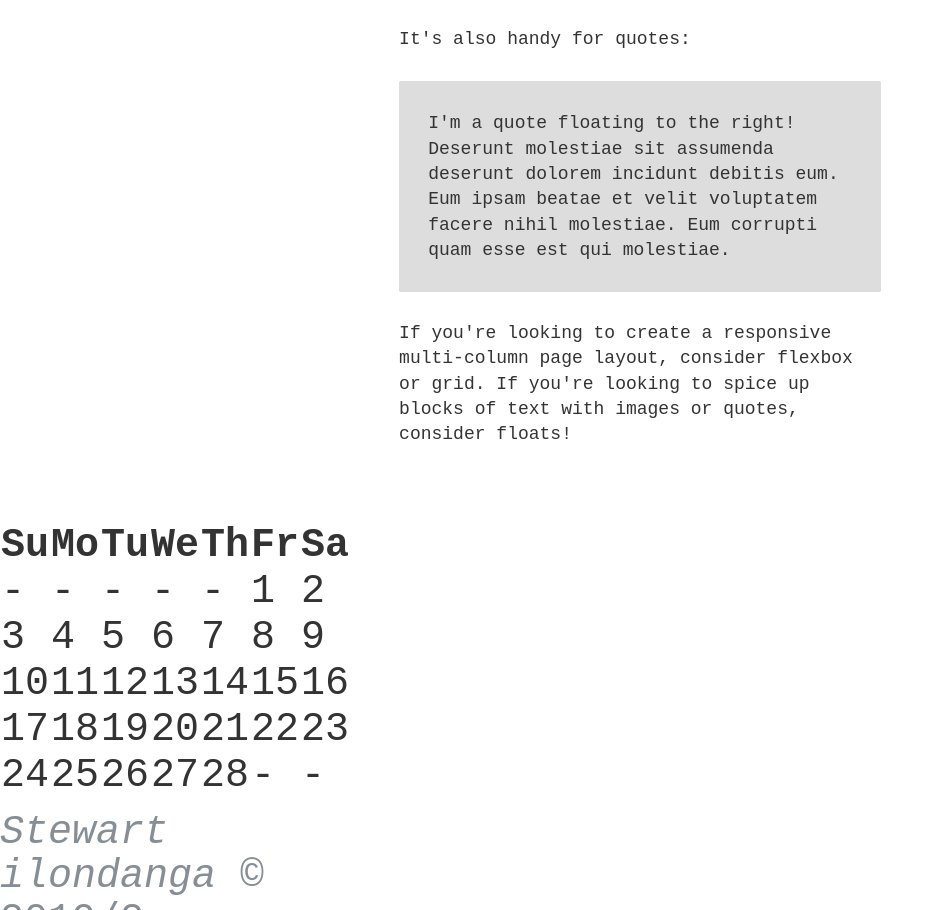
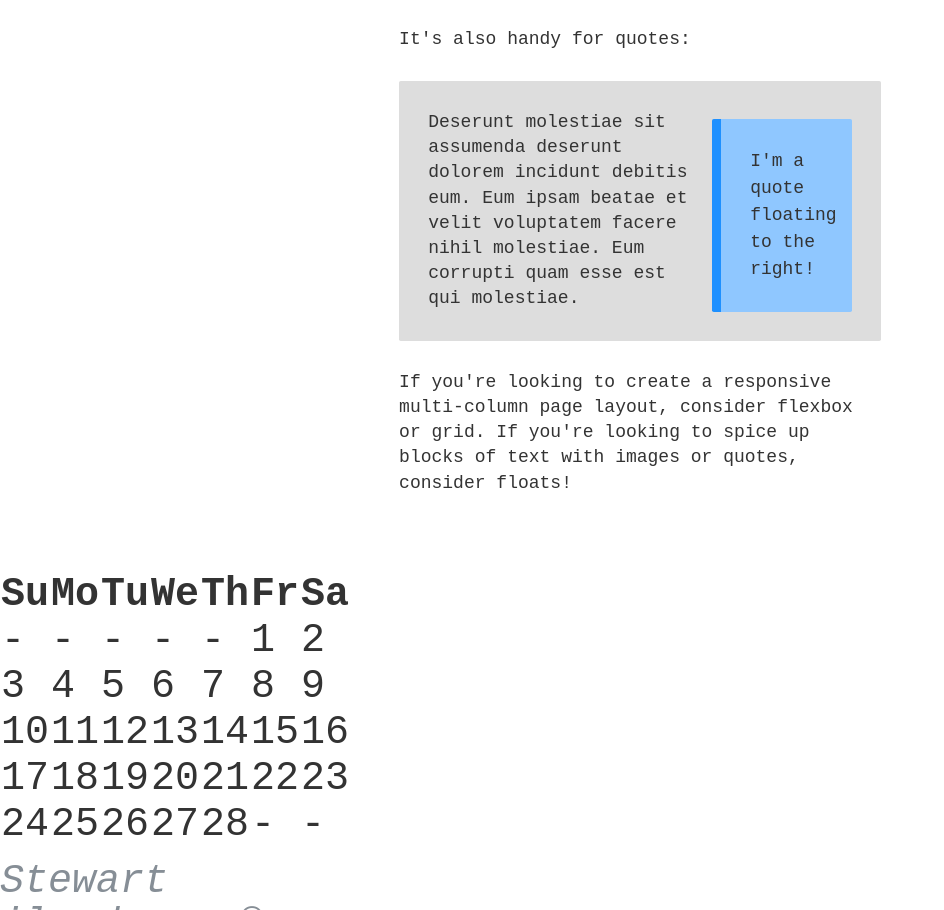
Before and after one commit to stewilondanga/whento-float, a plain HTML site: page index.html in a window 1280 px wide. Shown: the part 816-1726 px from the top of the page, without its empty margins (0-944 px from the left). Drawn offline with nearby package versions, Linux system fonts and the light colour scheme.

Commit message:
add css/styles.css

```diff
--- a/css/styles.css
+++ b/css/styles.css
@@ -74,7 +74,7 @@ header {
   border-radius: 0.1em;
 }
 
-/*.quote--inline {
+.quote--inline {
   float: right;
   background-color: #8fc7ff;
   border-left: 0.5em solid #1e90ff;
@@ -86,7 +86,7 @@ header {
   border-radius: 0.1em;
 }
 
-.containers {
+/*.containers {
   width: 520px;
   margin: 20px auto;
 }
```
